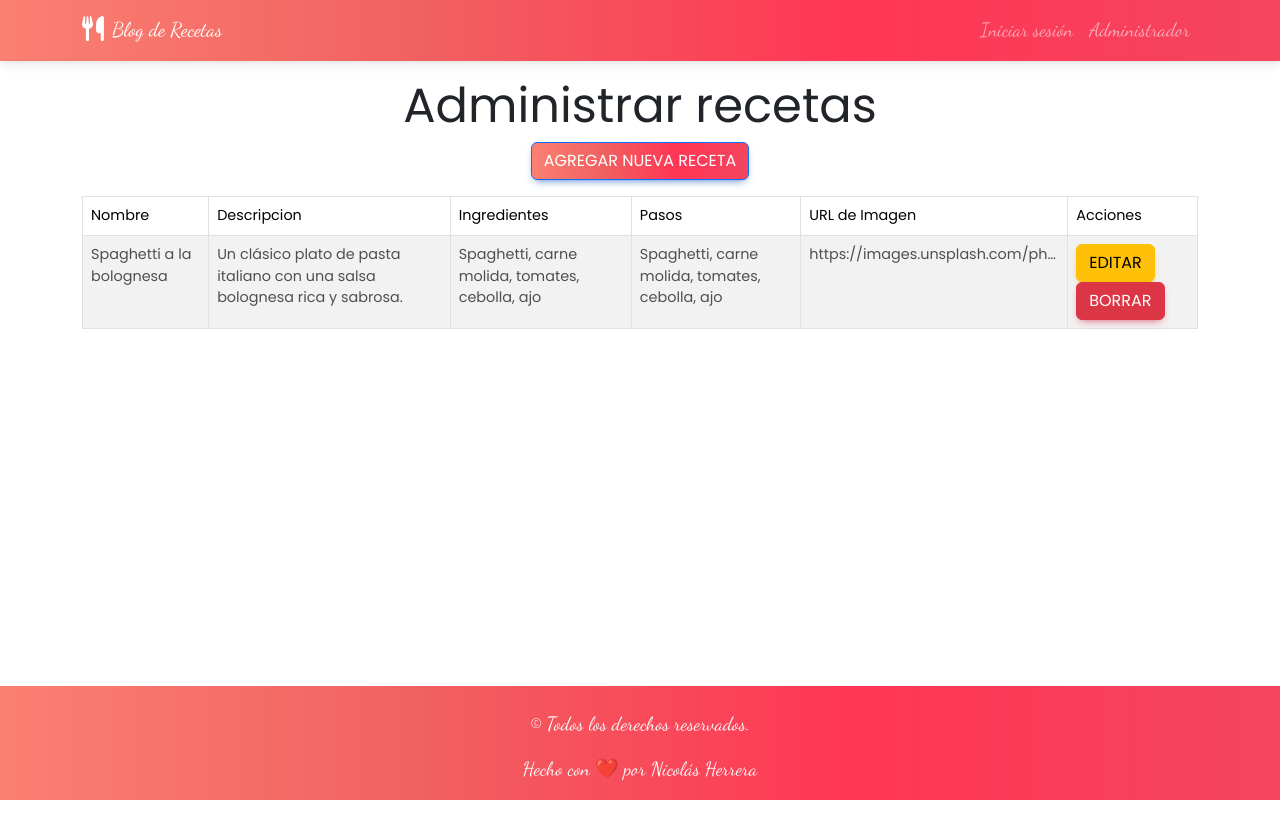
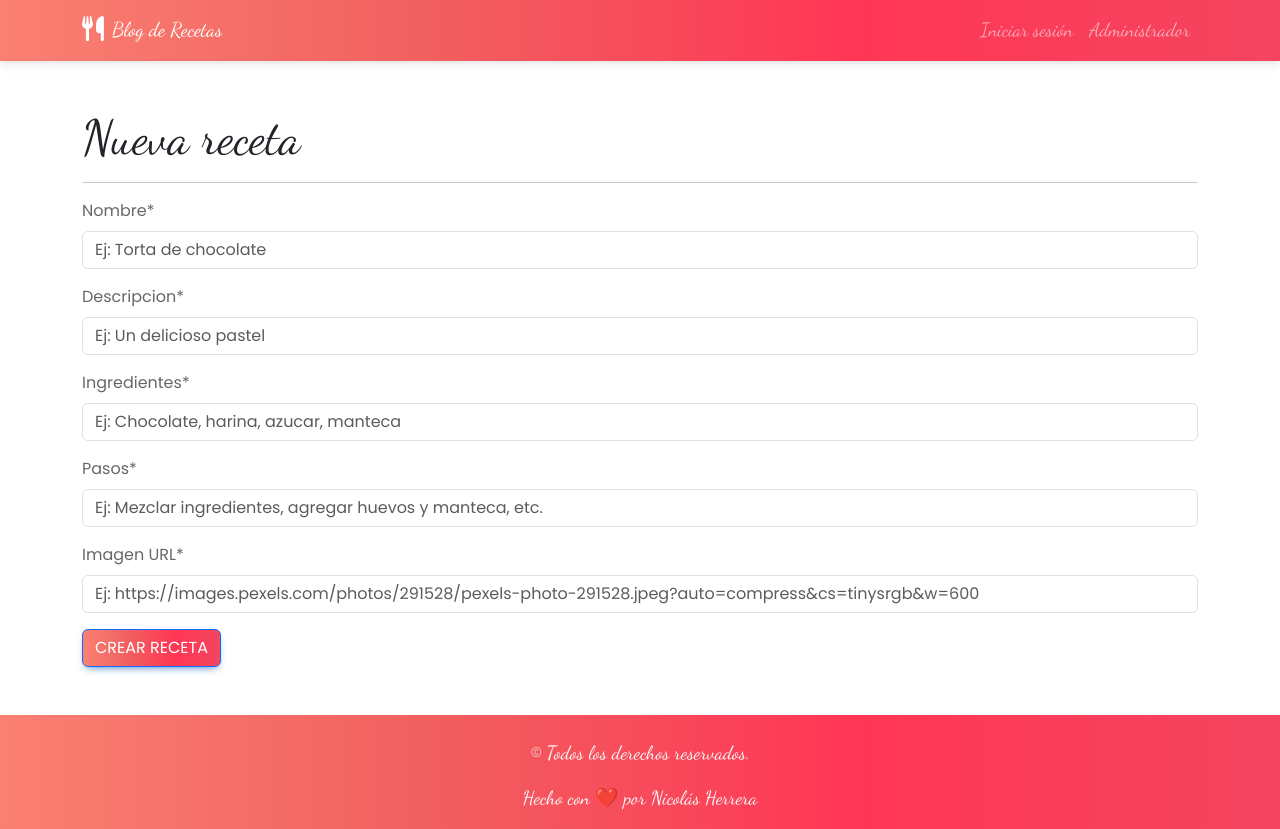
Before and after one commit to herreranicolas/blog-de-recetas-frontend, a React (Vite) app: page / in a window 1280 px wide. Before the commit the page ends 800 px from the top, so only its background shows below. Built offline with nearby package versions, Linux system fonts and the light colour scheme.

Commit message:
Agregue componente crear producto

```diff
--- a/src/App.jsx
+++ b/src/App.jsx
@@ -9,6 +9,7 @@ import Error404 from "./components/views/Error404";
 import Login from "./components/views/Login";
 import DetalleReceta from "./components/views/DetalleReceta";
 import Administrador from "./components/views/Administrador";
+import CrearProducto from "./components/views/recetas/CrearProducto";
 
 function App() {
   return (
@@ -18,7 +19,8 @@ function App() {
       {/* <Error404></Error404> */}
       {/* <Login></Login> */}
       {/* <DetalleReceta></DetalleReceta> */}
-      <Administrador></Administrador>
+      {/* <Administrador></Administrador> */}
+      <CrearProducto></CrearProducto>
       <Footer></Footer>
     </>
   );
--- a/src/components/views/Administrador.jsx
+++ b/src/components/views/Administrador.jsx
@@ -16,7 +16,7 @@ const Administrador = () => {
           </Col>
         </Row>
         <Row>
-          <Table responsive striped bordered hover>
+          <Table responsive striped bordered hover variant="dark">
             <thead>
               <tr>
                 <th>Nombre</th>
--- /dev/null
+++ b/src/components/views/recetas/CrearProducto.jsx
@@ -0,0 +1,48 @@
+import { Form, Button, Container } from "react-bootstrap";
+
+const CrearProducto = () => {
+  return (
+    <section className="seccionPrincipal font-poppins">
+      <Container className="py-5">
+        <h1 className="display-5 font-ds">Nueva receta</h1>
+        <hr />
+        <Form>
+          <Form.Group className="mb-3" controlId="formNombreProdcuto">
+            <Form.Label>Nombre*</Form.Label>
+            <Form.Control type="text" placeholder="Ej: Torta de chocolate" />
+          </Form.Group>
+          <Form.Group className="mb-3" controlId="formPrecio">
+            <Form.Label>Descripcion*</Form.Label>
+            <Form.Control type="number" placeholder="Ej: Un delicioso pastel" />
+          </Form.Group>
+          <Form.Group className="mb-3" controlId="formPrecio">
+            <Form.Label>Ingredientes*</Form.Label>
+            <Form.Control
+              type="number"
+              placeholder="Ej: Chocolate, harina, azucar, manteca"
+            />
+          </Form.Group>
+          <Form.Group className="mb-3" controlId="formPrecio">
+            <Form.Label>Pasos*</Form.Label>
+            <Form.Control
+              type="number"
+              placeholder="Ej: Mezclar ingredientes, agregar huevos y manteca, etc. "
+            />
+          </Form.Group>
+          <Form.Group className="mb-3" controlId="formImagen">
+            <Form.Label>Imagen URL*</Form.Label>
+            <Form.Control
+              type="text"
+              placeholder="Ej: https://images.pexels.com/photos/291528/pexels-photo-291528.jpeg?auto=compress&cs=tinysrgb&w=600"
+            />
+          </Form.Group>
+          <Button className="gradient-custom-2" type="submit">
+            Crear receta
+          </Button>
+        </Form>
+      </Container>
+    </section>
+  );
+};
+
+export default CrearProducto;
--- a/src/components/views/recetas/ItemReceta.jsx
+++ b/src/components/views/recetas/ItemReceta.jsx
@@ -12,14 +12,20 @@ const ItemReceta = () => {
       <td>
         <span
           className="d-inline-block text-truncate"
-          style={{ maxWidth: 250 }}
+          style={{ maxWidth: 200 }}
         >
           https://images.unsplash.com/photo-1622973536968-3ead9e780960?ixlib=rb-4.0.3&ixid=M3wxMjA3fDB8MHxwaG90by1wYWdlfHx8fGVufDB8fHx8fA%3D%3D&auto=format&fit=crop&w=1170&q=80
         </span>
       </td>
       <td>
-        <Button className="btn btn-warning">Editar</Button>
-        <Button variant="danger">Borrar</Button>
+        <div className="d-flex gap-2">
+          <Button className="btn btn-warning">
+            <i class="fa-solid fa-pen-to-square"></i>
+          </Button>
+          <Button variant="danger">
+            <i class="fa-solid fa-trash"></i>
+          </Button>
+        </div>
       </td>
     </tr>
   );
```
